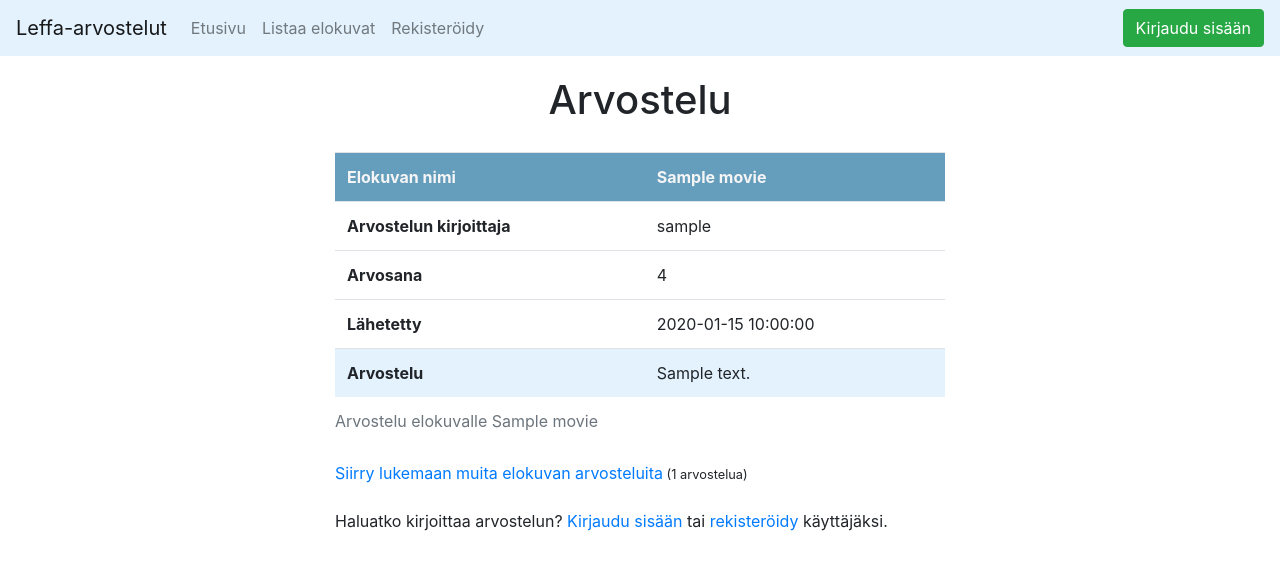
After one commit to anketola/Tietokanta-leffasovellus, a Flask app: page /reviews/view/1/1 in a window 1280 px wide. The commit adds this page. Shown: the top 570 px of the page. Run offline with Flask 2, Linux system fonts and the light colour scheme; tables that the repository leaves empty hold one stand-in row (values such as "Sample post"); some libraries are stand-ins or nearby versions.

Commit message:
Parannettu yhden arvostelun tarkastelu

```diff
--- a/application/reviews/views.py
+++ b/application/reviews/views.py
@@ -32,6 +32,12 @@ def reviews_create(movie_id):
 def reviews_for_movie(movie_id):
     r = Review.query.filter_by(movie_id = movie_id).all()
     return render_template("reviews/list.html", reviews = r, movie = Movie.query.get(movie_id))
+
+@app.route("/reviews/view/<movie_id>/<review_id>", methods=["GET"])
+def reviews_view(movie_id, review_id):
+    m = Movie.query.get(movie_id)
+    r = Review.query.get(review_id)
+    return render_template("reviews/view.html", review = r, movie = m, r_count = Movie.review_count_for_movie(movie_id))
 
 @app.route("/reviews/delete/<movie_id>/<review_id>", methods=["POST"])
 @login_required(role="USER")
--- a/application/templates/index.html
+++ b/application/templates/index.html
@@ -48,7 +48,7 @@
               <td>{{ review.rating }}</td>
               <td>{{ review.added }}</td>
               <td>
-                <a class="btn btn-secondary btn-sm" href="{{ url_for('reviews_for_movie', movie_id = review.movie_id) }}" role="button">Lue arvostelu</a>
+                <a class="btn btn-secondary btn-sm" href="{{ url_for('reviews_view', movie_id = review.movie_id, review_id = review.id) }}" role="button">Lue arvostelu</a>
               </td>
             </tr>
             {% endfor %}
--- a/application/templates/movies/view.html
+++ b/application/templates/movies/view.html
@@ -30,7 +30,7 @@
                     <tr>
                         <th>Keskiarvo</th>
                         <td>
-                            {{ "%.1f"|format(r_avg[0].average) if r_avg[0].average != None else '0' }}
+                            {{ "%.1f"|format(r_avg[0].average) if r_avg[0].average != None else 'Ei arvosteluita' }}
                         </td>
                     </tr>
                     <tr>
--- /dev/null
+++ b/application/templates/reviews/view.html
@@ -0,0 +1,59 @@
+{% extends "layout.html" %}
+
+{% block body %}
+
+<div class="container-fluid">
+        <div class="row"></div>
+        <h1 style="text-align: center; margin-top: 20px">Arvostelu</h1>
+        <div class="row">
+            <div class="col-3"></div>
+            <div class="col-6">
+                <table class="table" style="margin-top: 20px">
+                <caption>Arvostelu elokuvalle {{ movie.name }}</caption>
+                    <tbody>
+                        <tr style="background-color: #659DBD; color: whitesmoke">
+                            <th>Elokuvan nimi</th>
+                            <td><strong>{{ movie.name }}</strong></td>
+                        <tr>
+                        <tr>
+                            <th>Arvostelun kirjoittaja</th>
+                            <td>{{ review.account.username }}</td>
+                        </tr>
+                        <tr>
+                            <th>Arvosana</th>
+                            <td>
+                                {{ review.rating }}
+                            </td>
+                        </tr>
+                        <tr>
+                            <th>Lähetetty</th>
+                            <td>
+                                {{ review.date_created }}
+                            </td>
+                        </tr>
+                        <tr style="background-color: #e3f2fd;">
+                            <th>Arvostelu</th>
+                            <td>
+                                {{ review.reviewtext }}
+                            {% if review.date_created != review.date_modified %}
+                            <br/><br/>
+                            <small>Arvostelua on muokattu {{ review.date_modified}}</small>
+                            {% endif %}
+                            </td>
+                        </tr>
+                    </tbody>
+                </table>
+                <div style="margin-bottom: 30px">
+                    <a href="{{ url_for('reviews_for_movie', movie_id = movie.id) }}">Siirry lukemaan muita elokuvan arvosteluita</a><small> ({{ r_count[0].revcount }} arvostelua)</small><br /><br />
+                    {% if current_user.is_authenticated %}
+                    <a class="btn btn-primary" href="{{ url_for('reviews_form', movie_id = movie.id) }}" role="button">Kirjoita uusi arvostelu</a>
+                    {% else %}
+                    Haluatko kirjoittaa arvostelun? <a href="{{ url_for('auth_login') }}">Kirjaudu sisään</a> tai <a href="{{ url_for('accounts_form') }}">rekisteröidy</a> käyttäjäksi.
+                    {% endif %}
+                </div>
+            </div>
+        </div>
+    </div>
+
+
+{% endblock %}
```
